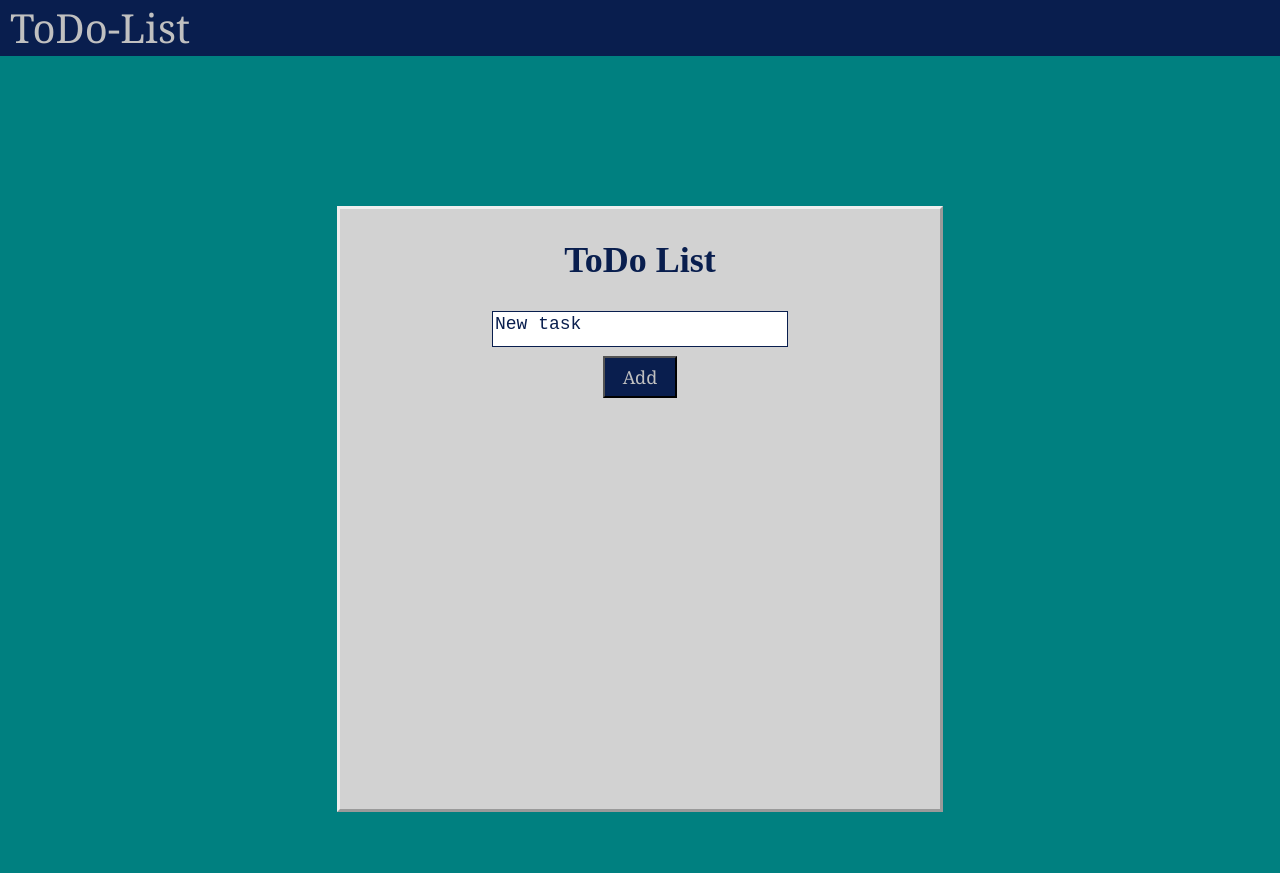
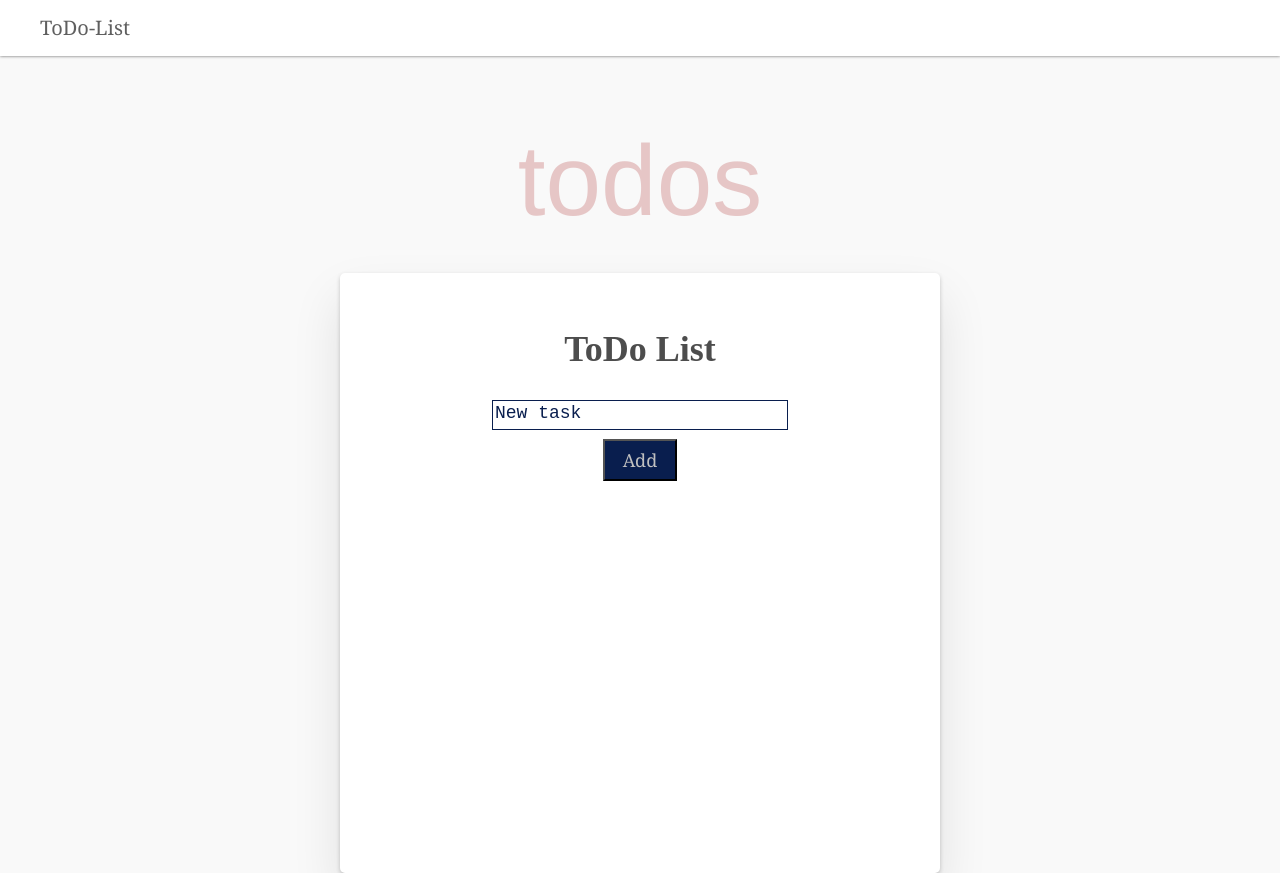
Before and after one commit to sterneindernacht/TODO-List, a website: page index.html in a window 1280 px wide. Before the commit the page ends 812 px from the top, so only its background shows below. Drawn offline with Linux system fonts and the light colour scheme.

Commit message:
new page appearance

```diff
--- a/index.html
+++ b/index.html
@@ -9,8 +9,10 @@
     </head>
     <body>
         <nav id="navigation">ToDo-List</nav>
+        <div class="todos-head-text">
+            <h1 class="todos-text">todos</h1>
+        </div>
         <div class="todo-main">
-
             <h2>ToDo List</h2>
             <form>
             <div class="adding-task">
--- a/style.css
+++ b/style.css
@@ -1,31 +1,66 @@
 body{
     padding: 0;
     margin: 0;
-    background: rgb(0, 128, 128);
+    /* background: rgb(0, 128, 128); */
+	-webkit-appearance: none;
+	appearance: none;
+	-webkit-font-smoothing: antialiased;
+	-moz-osx-font-smoothing: grayscale;
+	background: #f9f9f9;
+	color: #4d4d4d;
 }
+
+* {
+    box-sizing: border-box;
+}
+
 #navigation{
-    background: rgb(9, 30, 78);
-    color: silver;
-    font-size: 40px;
+    /* background: rgb(9, 30, 78); */
+    color: rgb(95, 95, 95);
+    background: #fff;
+    font-size: 20px;
+    margin: 0;
     width: 100vw;
     height: 56px;
     line-height: 56px;
-    padding-left: 10px;
+    padding-left: 40px;
+    box-shadow: 0px 0px 3px 0px;
     font-family: Georgia, 'Times New Roman', Times, serif;
 }
 
+.todos-head-text {
+    margin-left: auto;
+    margin-right: auto;
+    width: 600px;
+    height: 150px;
+    text-align: center;
+}
+
+.todos-text {
+	font-weight: 100;
+	text-align: center;
+	color: rgba(175, 47, 47, 0.25);
+	-webkit-text-rendering: optimizeLegibility;
+	-moz-text-rendering: optimizeLegibility;
+	text-rendering: optimizeLegibility;
+	font: 100px 'Helvetica Neue', Helvetica, Arial, sans-serif;
+}
 
 .todo-main{
-    background: rgb(210, 210, 210) ;
+    background: #fff;
+    /* background: rgb(250, 250, 250) ; */
     width: 600px;
     height: 600px;
     margin-left: auto;
     margin-right: auto;
-    margin-top: 150px;
+    padding: 25px;
     text-align: center;
     font-size: 1.5em;
-    color: rgb(9, 30, 78);
-    border-style: outset;
+    /* color: rgb(9, 30, 78); */
+    /* border-style: outset; */
+    border-radius: 5px;
+	box-shadow: 0 2px 4px 0 rgba(0, 0, 0, 0.2),
+	            0 25px 50px 0 rgba(0, 0, 0, 0.1);
 }
 #adding-button{
     margin-top: 3px;
@@ -37,7 +72,9 @@ body{
     background-color: rgb(9, 30, 78);
     color: silver;
 }
-#new-task {
+
+
+#new-task{
     background:  no-repeat;
     background-color: white;
     border: solid 1px;
```
Lines whose indentation alone changed are shown as unchanged.
